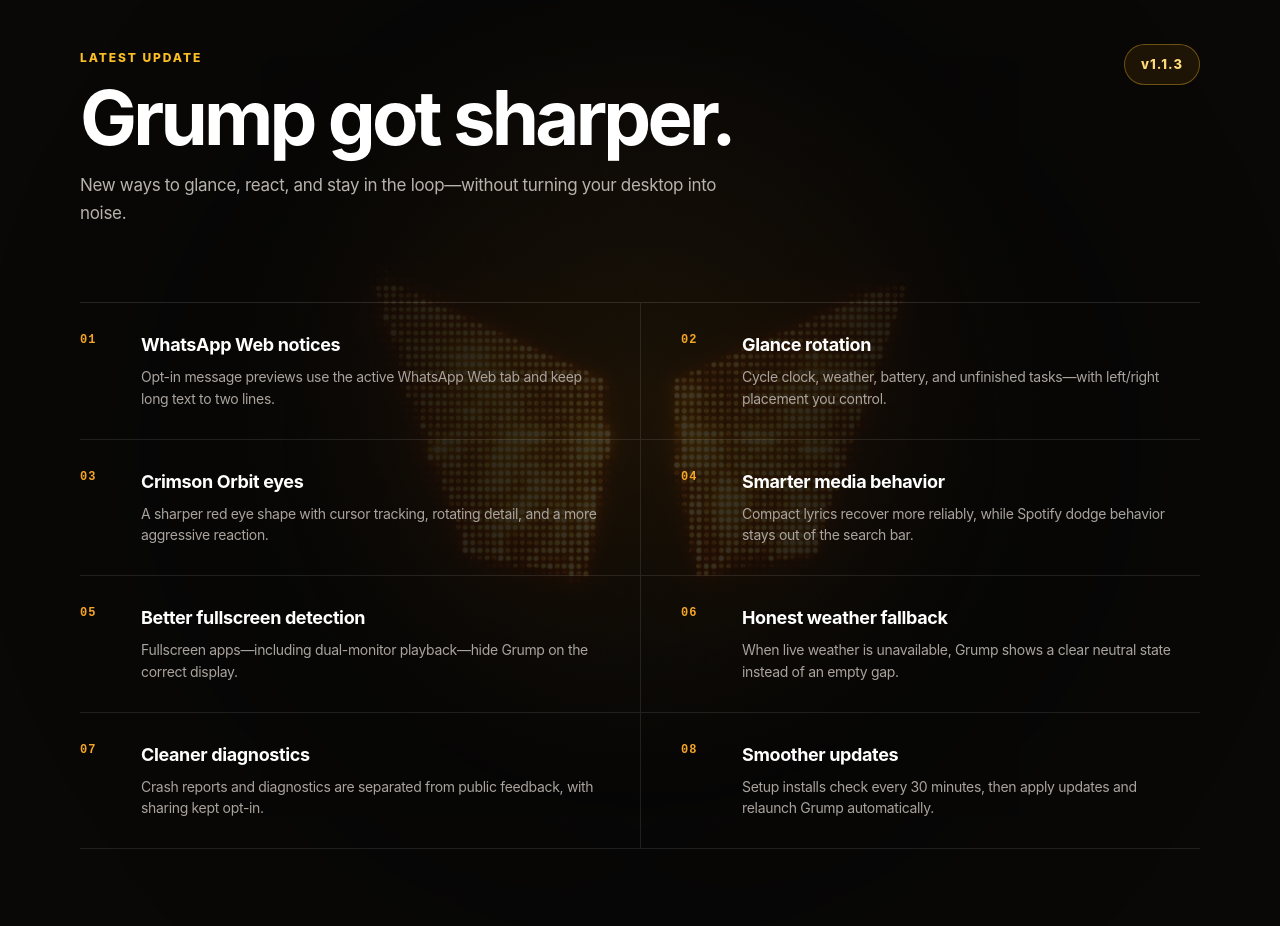
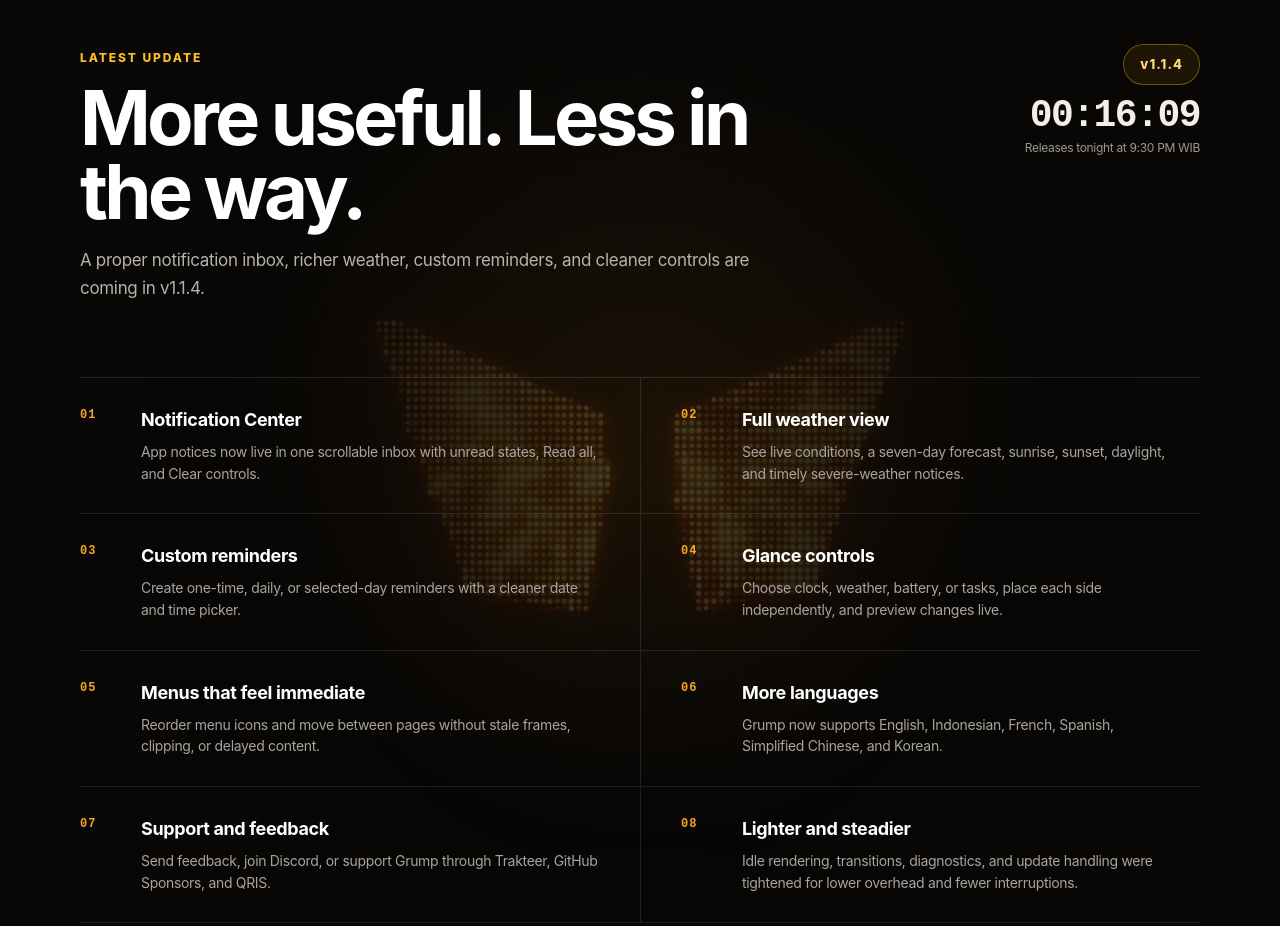
Before and after one commit to yeazka/Grump, a plain HTML site: page website/index.html in a window 1280 px wide. Shown: the part 1560-2486 px from the top of the page. Drawn offline with Linux system fonts and the light colour scheme; no server answers.

Commit message:
Prepare Grump 1.1.4 launch countdown

```diff
--- a/website/index.html
+++ b/website/index.html
@@ -382,6 +382,10 @@
     .release-title { margin: 12px 0 14px; max-width: 760px; font-size: clamp(38px, 6vw, 76px); line-height: .98; letter-spacing: -.05em; }
     .release-sub { max-width: 670px; color: var(--muted); font-size: 17px; line-height: 1.65; }
     .release-version { align-self: start; padding: 10px 16px; border: 1px solid rgba(251,191,36,.36); border-radius: 999px; color: #ffd979; background: rgba(245,158,11,.09); font-size: 13px; font-weight: 800; letter-spacing: .08em; }
+    .release-status { align-self: start; display: grid; justify-items: end; gap: 12px; }
+    .release-countdown { display: grid; justify-items: end; gap: 4px; color: #f4eee8; }
+    .release-countdown strong { font: 700 clamp(24px,3vw,38px)/1 var(--mono, ui-monospace, monospace); letter-spacing: -.04em; }
+    .release-countdown span { color: #9f9892; font-size: 12px; }
     .release-grid { display: grid; grid-template-columns: repeat(2, minmax(0,1fr)); border-top: 1px solid rgba(255,255,255,.12); }
     .release-item { display: grid; grid-template-columns: 46px 1fr; gap: 15px; padding: 28px 26px 29px 0; border-bottom: 1px solid rgba(255,255,255,.1); }
     .release-item:nth-child(odd) { padding-right: 40px; }
@@ -393,6 +397,7 @@
       .release-section { padding: 82px 0; }
       .release-head { grid-template-columns: 1fr; margin-bottom: 42px; }
       .release-version { justify-self: start; }
+      .release-status, .release-countdown { justify-items: start; }
       .release-grid { grid-template-columns: 1fr; }
       .release-item, .release-item:nth-child(odd), .release-item:nth-child(even) { padding: 24px 0; border-left: 0; }
     }
@@ -1897,6 +1902,17 @@
       border-color: rgba(255, 255, 255, 0.48);
       box-shadow: 0 10px 30px rgba(88, 101, 242, 0.38);
     }
+
+    .qris-support { margin-top: 18px; border: 1px solid rgba(255,255,255,.12); border-radius: 22px; background: rgba(255,255,255,.035); }
+    .qris-support summary { min-height: 52px; padding: 0 18px; display: flex; align-items: center; justify-content: space-between; gap: 14px; cursor: pointer; list-style: none; font-weight: 700; }
+    .qris-support summary::-webkit-details-marker { display: none; }
+    .qris-support summary::after { content: '+'; color: #f5a524; font-size: 22px; font-weight: 400; }
+    .qris-support[open] summary::after { content: '−'; }
+    .qris-support-body { padding: 0 18px 20px; display: grid; grid-template-columns: minmax(180px,320px) 1fr; align-items: center; gap: 24px; }
+    .qris-support-copy { color: #aaa39d; font-size: 14px; line-height: 1.6; }
+    .qris-support-copy strong { display: block; margin-bottom: 6px; color: #fff; font-size: 16px; }
+    .qris-support-image { display: block; width: 100%; height: auto; border-radius: 16px; background: #fff; }
+    @media (max-width: 640px) { .qris-support-body { grid-template-columns: 1fr; } }
 
     .fb-error-banner {
       margin-top: 14px;
@@ -2229,17 +2245,23 @@
             <h2 class="release-title" id="release-title" data-i18n="release-title">Grump got sharper.</h2>
             <p class="release-sub" data-i18n="release-sub">New ways to glance, react, and stay in the loop—without turning your desktop into noise.</p>
           </div>
-          <span class="release-version">v1.1.3</span>
+          <div class="release-status">
+            <span class="release-version">v1.1.4</span>
+            <div class="release-countdown" aria-live="polite">
+              <strong id="release-countdown-value">00:00:00</strong>
+              <span id="release-countdown-label" data-i18n="release-countdown-label">Releases tonight at 9:30 PM WIB</span>
+            </div>
+          </div>
         </div>
         <div class="release-grid">
-          <article class="release-item"><span class="release-number">01</span><div><h3 data-i18n="release-1-title">WhatsApp Web notices</h3><p data-i18n="release-1-desc">Opt-in message previews use the active WhatsApp Web tab and keep long text to two lines.</p></div></article>
-          <article class="release-item"><span class="release-number">02</span><div><h3 data-i18n="release-2-title">Glance rotation</h3><p data-i18n="release-2-desc">Cycle clock, weather, battery, and unfinished tasks—with left/right placement you control.</p></div></article>
-          <article class="release-item"><span class="release-number">03</span><div><h3 data-i18n="release-3-title">Crimson Orbit eyes</h3><p data-i18n="release-3-desc">A sharper red eye shape with cursor tracking, rotating detail, and a more aggressive reaction.</p></div></article>
-          <article class="release-item"><span class="release-number">04</span><div><h3 data-i18n="release-4-title">Smarter media behavior</h3><p data-i18n="release-4-desc">Compact lyrics recover more reliably, while Spotify dodge behavior stays out of the search bar.</p></div></article>
-          <article class="release-item"><span class="release-number">05</span><div><h3 data-i18n="release-5-title">Better fullscreen detection</h3><p data-i18n="release-5-desc">Fullscreen apps—including dual-monitor playback—hide Grump on the correct display.</p></div></article>
-          <article class="release-item"><span class="release-number">06</span><div><h3 data-i18n="release-6-title">Honest weather fallback</h3><p data-i18n="release-6-desc">When live weather is unavailable, Grump shows a clear neutral state instead of an empty gap.</p></div></article>
-          <article class="release-item"><span class="release-number">07</span><div><h3 data-i18n="release-7-title">Cleaner diagnostics</h3><p data-i18n="release-7-desc">Crash reports and diagnostics are separated from public feedback, with sharing kept opt-in.</p></div></article>
-          <article class="release-item"><span class="release-number">08</span><div><h3 data-i18n="release-8-title">Smoother updates</h3><p data-i18n="release-8-desc">Setup installs check every 30 minutes, then apply updates and relaunch Grump automatically.</p></div></article>
+          <article class="release-item"><span class="release-number">01</span><div><h3 data-i18n="release-1-title">Notification Center</h3><p data-i18n="release-1-desc">App notices now live in one scrollable inbox with unread states, Read all, and Clear controls.</p></div></article>
+          <article class="release-item"><span class="release-number">02</span><div><h3 data-i18n="release-2-title">Full weather view</h3><p data-i18n="release-2-desc">See live conditions, a seven-day forecast, sunrise, sunset, daylight, and timely severe-weather notices.</p></div></article>
+          <article class="release-item"><span class="release-number">03</span><div><h3 data-i18n="release-3-title">Custom reminders</h3><p data-i18n="release-3-desc">Create one-time, daily, or selected-day reminders with a cleaner date and time picker.</p></div></article>
+          <article class="release-item"><span class="release-number">04</span><div><h3 data-i18n="release-4-title">Glance controls</h3><p data-i18n="release-4-desc">Choose clock, weather, battery, or tasks, place each side independently, and preview changes live.</p></div></article>
+          <article class="release-item"><span class="release-number">05</span><div><h3 data-i18n="release-5-title">Menus that feel immediate</h3><p data-i18n="release-5-desc">Reorder menu icons and move between pages without stale frames, clipping, or delayed content.</p></div></article>
+          <article class="release-item"><span class="release-number">06</span><div><h3 data-i18n="release-6-title">More languages</h3><p data-i18n="release-6-desc">Grump now supports English, Indonesian, French, Spanish, Simplified Chinese, and Korean.</p></div></article>
+          <article class="release-item"><span class="release-number">07</span><div><h3 data-i18n="release-7-title">Support and feedback</h3><p data-i18n="release-7-desc">Send feedback, join Discord, or support Grump through Trakteer, GitHub Sponsors, and QRIS.</p></div></article>
+          <article class="release-item"><span class="release-number">08</span><div><h3 data-i18n="release-8-title">Lighter and steadier</h3><p data-i18n="release-8-desc">Idle rendering, transitions, diagnostics, and update handling were tightened for lower overhead and fewer interruptions.</p></div></article>
         </div>
       </div>
     </section>
@@ -2449,6 +2471,16 @@
                     </div>
                   </div>
 
+                  <details class="qris-support">
+                    <summary><span data-i18n="qris-summary">Support with QRIS</span><span data-i18n="qris-summary-note">Indonesia</span></summary>
+                    <div class="qris-support-body">
+                      <a href="assets/qris-yea-zka.jpeg" target="_blank" rel="noopener" aria-label="Open QRIS at full size">
+                        <img class="qris-support-image" src="assets/qris-yea-zka.jpeg" width="875" height="1272" loading="lazy" alt="QRIS YEA.ZKA Service" />
+                      </a>
+                      <p class="qris-support-copy"><strong data-i18n="qris-title">Scan from your payment app</strong><span data-i18n="qris-desc">This is the creator's original QRIS. Open it at full size before scanning if needed.</span></p>
+                    </div>
+                  </details>
+
                   <div id="fb-success-banner" class="fb-success-banner" style="display: none;" role="status">
                     <span data-i18n="fb-success">Feedback sent successfully! Thank you for helping shape Grump!</span>
                   </div>
@@ -2506,16 +2538,18 @@
         "nav-whats-new": "What's new",
         "nav-specifications": "Specification",
         "release-kicker": "LATEST UPDATE",
-        "release-title": "Grump got sharper.",
-        "release-sub": "New ways to glance, react, and stay in the loop—without turning your desktop into noise.",
-        "release-1-title": "WhatsApp Web notices", "release-1-desc": "Opt-in message previews use the active WhatsApp Web tab and keep long text to two lines.",
-        "release-2-title": "Glance rotation", "release-2-desc": "Cycle clock, weather, battery, and unfinished tasks—with left/right placement you control.",
-        "release-3-title": "Crimson Orbit eyes", "release-3-desc": "A sharper red eye shape with cursor tracking, rotating detail, and a more aggressive reaction.",
-        "release-4-title": "Smarter media behavior", "release-4-desc": "Compact lyrics recover more reliably, while Spotify dodge behavior stays out of the search bar.",
-        "release-5-title": "Better fullscreen detection", "release-5-desc": "Fullscreen apps—including dual-monitor playback—hide Grump on the correct display.",
-        "release-6-title": "Honest weather fallback", "release-6-desc": "When live weather is unavailable, Grump shows a clear neutral state instead of an empty gap.",
-        "release-7-title": "Cleaner diagnostics", "release-7-desc": "Crash reports and diagnostics are separated from public feedback, with sharing kept opt-in.",
-        "release-8-title": "Smoother updates", "release-8-desc": "Setup installs check every 30 minutes, then apply updates and relaunch Grump automatically.",
+        "release-title": "More useful. Less in the way.",
+        "release-sub": "A proper notification inbox, richer weather, custom reminders, and cleaner controls are coming in v1.1.4.",
+        "release-countdown-label": "Releases tonight at 9:30 PM WIB",
+        "release-1-title": "Notification Center", "release-1-desc": "App notices now live in one scrollable inbox with unread states, Read all, and Clear controls.",
+        "release-2-title": "Full weather view", "release-2-desc": "See live conditions, a seven-day forecast, sunrise, sunset, daylight, and timely severe-weather notices.",
+        "release-3-title": "Custom reminders", "release-3-desc": "Create one-time, daily, or selected-day reminders with a cleaner date and time picker.",
+        "release-4-title": "Glance controls", "release-4-desc": "Choose clock, weather, battery, or tasks, place each side independently, and preview changes live.",
+        "release-5-title": "Menus that feel immediate", "release-5-desc": "Reorder menu icons and move between pages without stale frames, clipping, or delayed content.",
+        "release-6-title": "More languages", "release-6-desc": "Grump now supports English, Indonesian, French, Spanish, Simplified Chinese, and Korean.",
+        "release-7-title": "Support and feedback", "release-7-desc": "Send feedback, join Discord, or support Grump through Trakteer, GitHub Sponsors, and QRIS.",
+        "release-8-title": "Lighter and steadier", "release-8-desc": "Idle rendering, transitions, diagnostics, and update handling were tightened for lower overhead and fewer interruptions.",
+        "qris-summary": "Support with QRIS", "qris-summary-note": "Indonesia", "qris-title": "Scan from your payment app", "qris-desc": "This is the creator's original QRIS. Open it at full size before scanning if needed.",
         "hero-title": "<span class=\"hero-line\">Your desktop is boring af,</span><span class=\"hero-line\">so we made it <span class=\"hero-title-accent\">angrier.</span></span>",
         "hero-subtext": "The moody Notch for Windows. It judges your Spotify taste, controls your PC, and reacts when your cursor gets too close.",
         "btn-download": "Download for Windows",
@@ -2585,16 +2619,18 @@
         "nav-whats-new": "Yang baru",
         "nav-specifications": "Spesifikasi",
         "release-kicker": "UPDATE TERBARU",
-        "release-title": "Grump makin tajam.",
-        "release-sub": "Cara baru buat melirik, bereaksi, dan kasih info—tanpa bikin desktop lu berisik.",
-        "release-1-title": "Notifikasi WhatsApp Web", "release-1-desc": "Preview pesan bersifat opsional, memakai tab WhatsApp Web yang sudah terbuka, dan dibatasi dua baris.",
-        "release-2-title": "Rotasi info", "release-2-desc": "Putar jam, cuaca, baterai, dan tugas tersisa dengan posisi kiri atau kanan yang bisa lu atur.",
-        "release-3-title": "Mata Crimson Orbit", "release-3-desc": "Bentuk mata merah yang lebih tajam dengan tracking kursor, detail berputar, dan reaksi lebih agresif.",
-        "release-4-title": "Media lebih pintar", "release-4-desc": "Lirik ringkas lebih stabil, sementara mode Spotify tetap menjauh dari area pencarian.",
-        "release-5-title": "Deteksi fullscreen lebih baik", "release-5-desc": "Aplikasi fullscreen, termasuk playback dual-monitor, menyembunyikan Grump di layar yang tepat.",
-        "release-6-title": "Fallback cuaca yang jelas", "release-6-desc": "Saat data cuaca tidak tersedia, Grump menampilkan status netral, bukan ruang kosong.",
-        "release-7-title": "Diagnostik lebih rapi", "release-7-desc": "Laporan crash dan diagnostik dipisahkan dari feedback publik, dengan pengiriman tetap atas izin user.",
-        "release-8-title": "Update lebih mulus", "release-8-desc": "Versi Setup mengecek tiap 30 menit, memasang update, lalu membuka ulang Grump secara otomatis.",
+        "release-title": "Lebih berguna. Tetap nggak ganggu.",
+        "release-sub": "Notification Center, cuaca yang lebih lengkap, pengingat khusus, dan kontrol yang lebih rapi hadir di v1.1.4.",
+        "release-countdown-label": "Rilis malam ini pukul 21.30 WIB",
+        "release-1-title": "Notification Center", "release-1-desc": "Notifikasi aplikasi kini terkumpul dalam satu kotak masuk yang bisa digulir, ditandai sudah dibaca, atau dibersihkan.",
+        "release-2-title": "Cuaca lebih lengkap", "release-2-desc": "Lihat kondisi langsung, prakiraan tujuh hari, matahari terbit, matahari terbenam, durasi siang, dan peringatan cuaca.",
+        "release-3-title": "Pengingat khusus", "release-3-desc": "Buat pengingat satu kali, harian, atau pada hari pilihan dengan pemilih tanggal dan waktu yang lebih bersih.",
+        "release-4-title": "Kontrol Glance", "release-4-desc": "Pilih jam, cuaca, baterai, atau tugas, tentukan posisinya, lalu lihat pratinjau secara langsung.",
+        "release-5-title": "Perpindahan menu lebih cepat", "release-5-desc": "Atur ulang ikon menu dan berpindah halaman tanpa tampilan lama, clipping, atau konten yang terlambat hilang.",
+        "release-6-title": "Lebih banyak bahasa", "release-6-desc": "Grump kini mendukung bahasa Inggris, Indonesia, Prancis, Spanyol, Mandarin Sederhana, dan Korea.",
+        "release-7-title": "Dukungan dan feedback", "release-7-desc": "Kirim feedback, gabung Discord, atau dukung Grump lewat Trakteer, GitHub Sponsors, dan QRIS.",
+        "release-8-title": "Lebih ringan dan stabil", "release-8-desc": "Rendering saat diam, transisi, diagnostik, dan proses update dirapikan agar lebih hemat dan tidak mengganggu.",
+        "qris-summary": "Dukung lewat QRIS", "qris-summary-note": "Indonesia", "qris-title": "Pindai dari aplikasi pembayaran", "qris-desc": "Ini adalah QRIS asli milik kreator. Buka dalam ukuran penuh jika diperlukan sebelum memindai.",
         "hero-title": "<span class=\"hero-line\">Desktop lu ngebosenin bgt,</span><span class=\"hero-line\">makanya kita bikin lebih <span class=\"hero-title-accent\">galak.</span></span>",
         "hero-subtext": "Notch moody buat Windows. Nge-judge selera Spotify lu, kontrol PC lu, dan bereaksi kalau kursor lu terlalu dekat.",
         "btn-download": "Download buat Windows",
@@ -3143,6 +3179,23 @@
     }
     window.addEventListener('scroll', checkHeaderScroll, { passive: true });
 
+    const releaseTarget = new Date('2026-11-06T21:30:00+07:00').getTime();
+    function updateReleaseCountdown() {
+      const value = document.getElementById('release-countdown-value');
+      const label = document.getElementById('release-countdown-label');
+      if (!value || !label) return;
+      const remaining = Math.max(0, releaseTarget - Date.now());
+      const hours = Math.floor(remaining / 3600000);
+      const minutes = Math.floor((remaining % 3600000) / 60000);
+      const seconds = Math.floor((remaining % 60000) / 1000);
+      value.textContent = [hours, minutes, seconds].map(part => String(part).padStart(2, '0')).join(':');
+      if (remaining === 0) {
+        label.textContent = currentLang === 'id' ? 'Jadwal rilis sudah tiba' : 'Release time reached';
+      }
+    }
+    updateReleaseCountdown();
+    setInterval(updateReleaseCountdown, 1000);
+
     window.addEventListener('DOMContentLoaded', () => {
       const requestedLang = new URLSearchParams(window.location.search).get('lang');
       setLang(requestedLang === 'id' ? 'id' : 'en');
@@ -3150,6 +3203,7 @@
       initTestiParallax();
       checkHeaderScroll();
       resetTestiTimer();
+      updateReleaseCountdown();
     });
 
   </script>
```
Also changed, not shown: website/assets/qris-yea-zka.jpeg (added).
